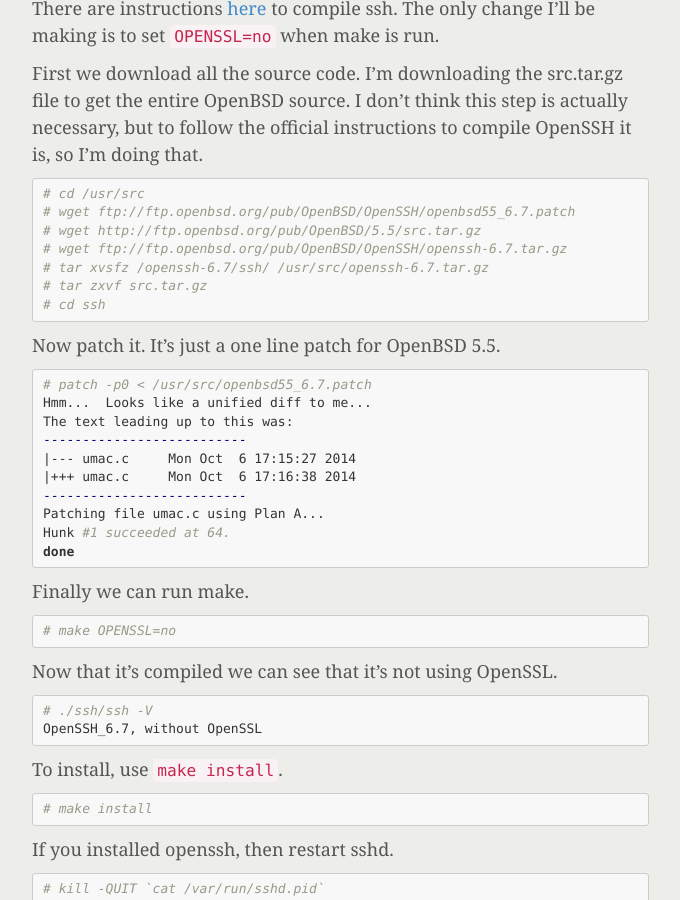
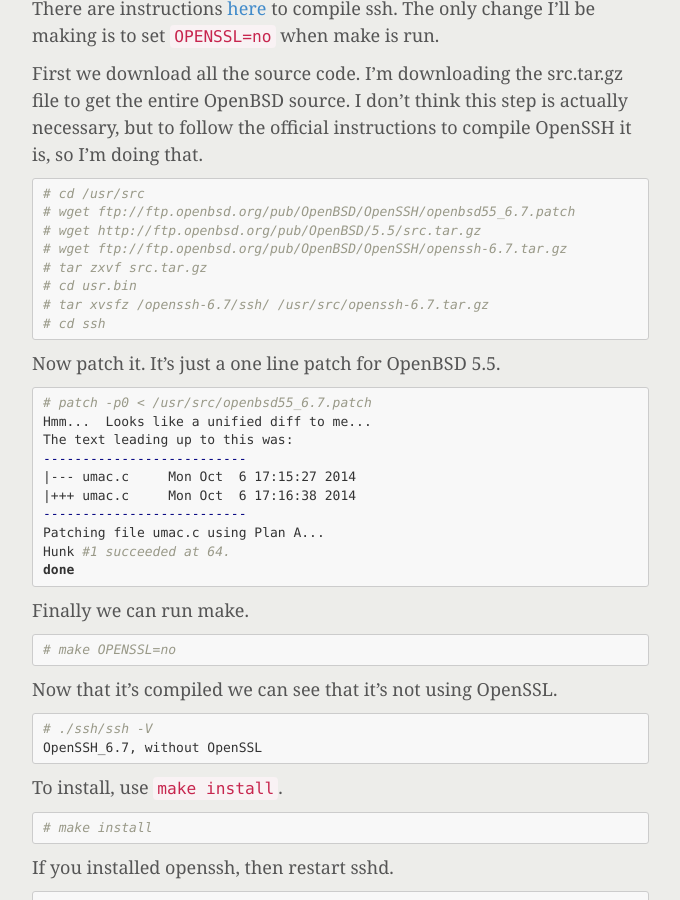
Before and after one commit to flatsec/flatsec.github.io, a Jekyll site: the page built from _posts/2014-10-20-openssh-no-ssl.md, in a window 1280 px wide and 900 px high, scrolled down 1108 px. Shown: the whole window, without its empty margins (138-818 px from the left). Built offline with Jekyll 4.4.1, drawn with Linux system fonts in a browser that asks for light colours; nearby versions of some CDN libraries; Markdown is read by kramdown in place of the engine named in the settings; comment, search, counter and statistics services are not loaded.

Commit message:
wrong order on untarring

````diff
--- a/_posts/2014-10-20-openssh-no-ssl.md
+++ b/_posts/2014-10-20-openssh-no-ssl.md
@@ -36,8 +36,9 @@ First we download all the source code. I'm downloading the src.tar.gz file to ge
 # wget ftp://ftp.openbsd.org/pub/OpenBSD/OpenSSH/openbsd55_6.7.patch
 # wget http://ftp.openbsd.org/pub/OpenBSD/5.5/src.tar.gz
 # wget ftp://ftp.openbsd.org/pub/OpenBSD/OpenSSH/openssh-6.7.tar.gz
+# tar zxvf src.tar.gz
+# cd usr.bin
 # tar xvsfz /openssh-6.7/ssh/ /usr/src/openssh-6.7.tar.gz
-# tar zxvf src.tar.gz
 # cd ssh
 ```
 
````
